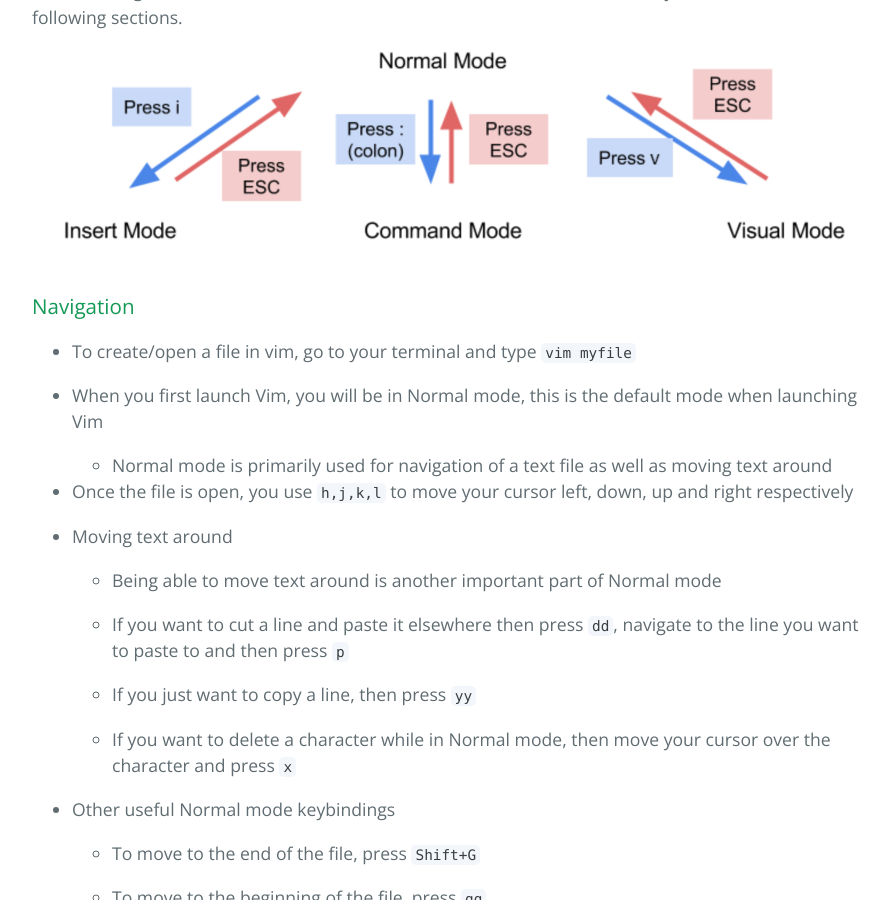
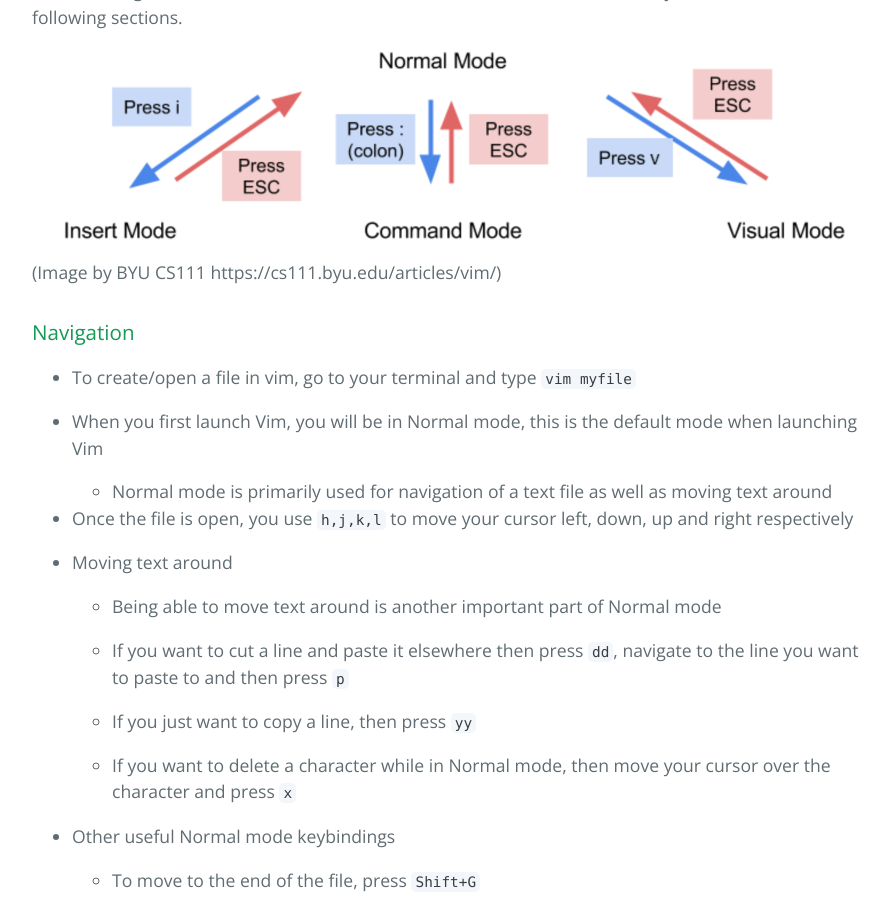
Before and after one commit to learning-software-engineering/learning-software-engineering.github.io, a Jekyll site: the page built from Topics/Software_Tools/vim/vim.md, in a window 1280 px wide and 900 px high, scrolled down 2384 px. Shown: the whole window, without its empty margins (192-1082 px from the left). Built offline with Jekyll 4.4.1, drawn with Linux system fonts in a browser that asks for light colours; our own code applies the rules of GitHub Pages for plain Markdown files.

Commit message:
added link for vim image

```diff
--- a/Topics/Software_Tools/vim/vim.md
+++ b/Topics/Software_Tools/vim/vim.md
@@ -91,6 +91,7 @@ Manual Installation:
 ### Modes
 Here is a diagram of the modes available on vim and how to access them, they will be used in the following sections.
 ![Image](./vim_modes.png)
+(Image by BYU CS111 https://cs111.byu.edu/articles/vim/)
 
 ### Navigation
 
```
